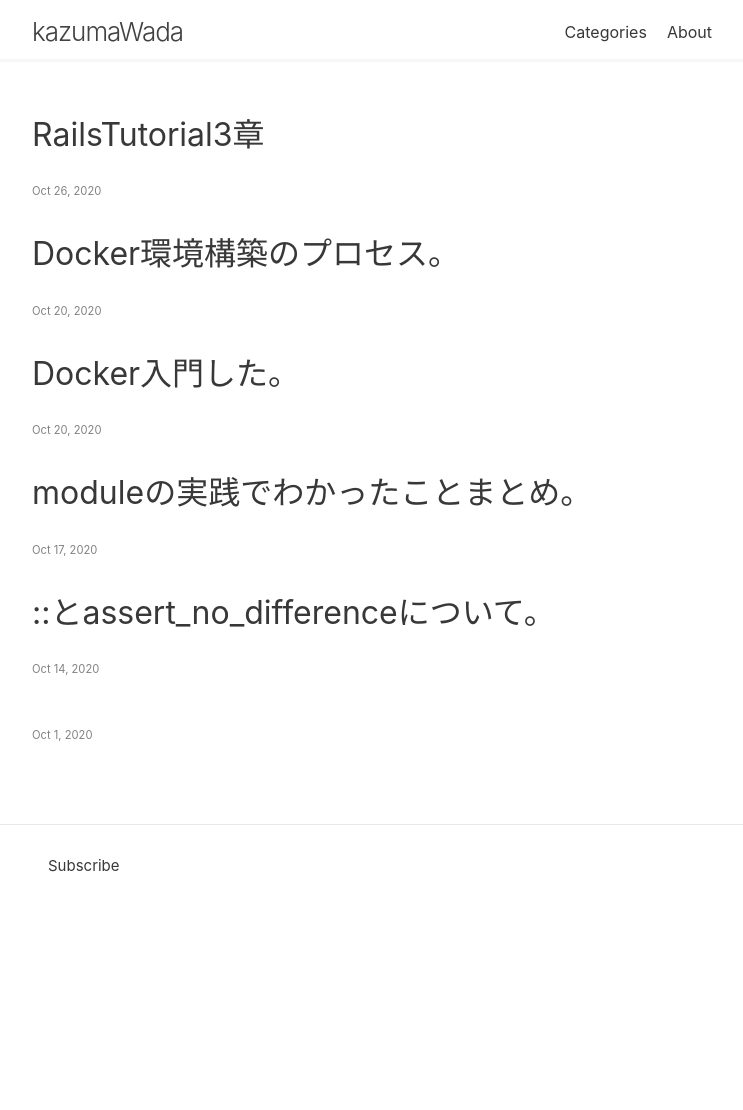
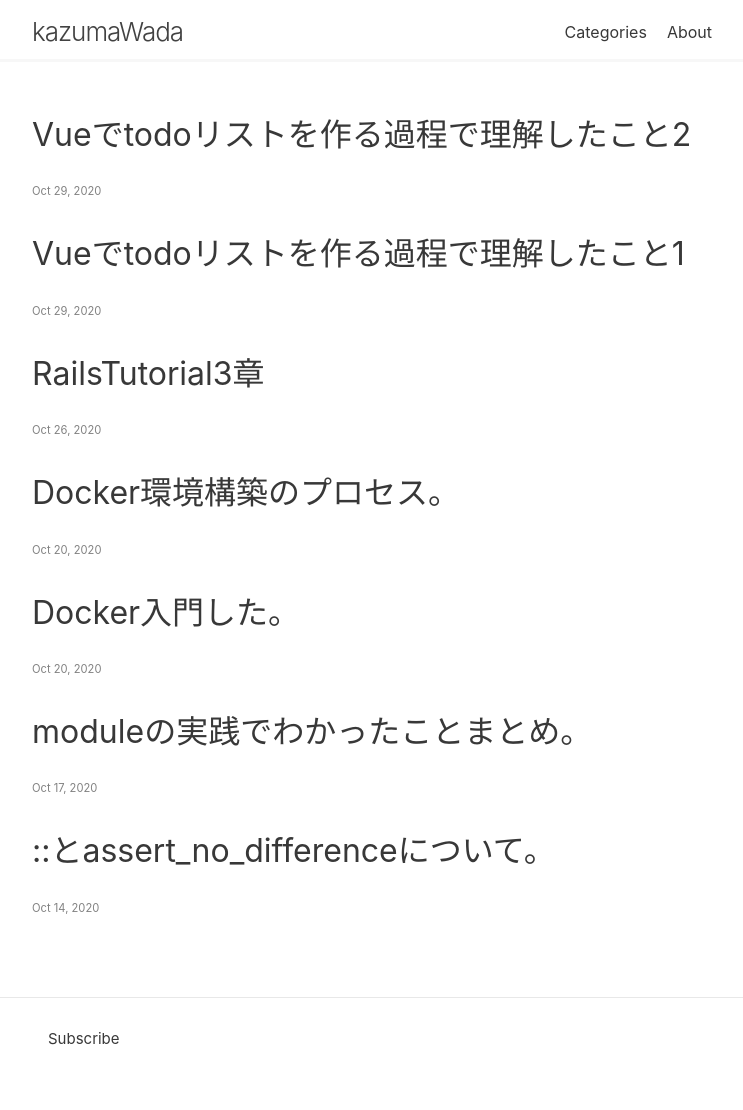
Before and after one commit to kazblog/kazblog.github.io, a Jekyll site: the page built from index.md, in a window 1280 px wide. Shown: the whole page, without its empty margins (268-1011 px from the left). Built offline with Jekyll 4.4.1, drawn with Linux system fonts in a browser that asks for light colours; before the commit the page ends 937 px from its top, so only the background shows below that.

Commit message:
new article

````diff
--- /dev/null
+++ b/_posts/2020-10-26-Docker環境構築のプロセス.md
@@ -0,0 +1,20 @@
+---
+layout: post
+title: "Docker環境構築のプロセス。"
+date: 2020-10-20 12:39:36 +0900
+categories: Built-environment
+permalink: /docker-done-right
+excerpt_separator: <!--more-->
+---
+<!--more-->
+<!-- Rails6とMySQLで作ると決めていたので、このqiitaを参考にDockerを組み込んでいきました。
+
+[https://qiita.com/nsy_13/items/9fbc929f173984c30b5d](https://qiita.com/nsy_13/items/9fbc929f173984c30b5d)
+
+<br>
+もしくは、vueも導入するから、これも必要。<br>
+[](https://ubiqlog.com/archives/13845)
+[qiita記事](https://qiita.com/terufumi1122/items/237b5465e11b26297bde)
+[](https://qiita.com/ku-ishikawa0128/items/a9f68c1838a019d77202)
+[](https://qiita.com/Ryoga_aoym/items/e1d91351389904240594)
+ -->
--- a/_posts/2020-10-26-study-log2.md
+++ /dev/null
@@ -1,64 +0,0 @@
----
-layout: post
-title: "Docker環境構築のプロセス。"
-date: 2020-10-20 12:39:36 +0900
-categories: Docker Portfolio
-permalink: /docker-done-right
-excerpt_separator: <!--more-->
----
-<!--more-->
-Rails6とMySQLで作ると決めていたので、このqiitaを参考にDockerを組み込んでいきました。
-
-[https://qiita.com/nsy_13/items/9fbc929f173984c30b5d](https://qiita.com/nsy_13/items/9fbc929f173984c30b5d)
-
-### 課題
-
-cloneしたときに、
-
-また
-
-```jsx
-$ docker-compose run web rake db:create
-```
-
-と
-
-```jsx
-$ docker-compose up
-```
-
-をしなければ、いけなかった。
-
-### 解決すること
-
-表示するだけならできるが、DBが絡んで来るから、
-
-DB、セーブデータを保存する必要がある。
-
-↓
-
-volumeを作成する
-
-```jsx
-docker volume create ボリューム名
-```
-
-```jsx
-docker run -dp 3000:3000 -v ボリューム名:/etc/hoge イメージ名
-```
-
-↓
-
-何かファイル内で変更、保存後、コンテナを削除してみる。
-
-↓
-
-コンテナを再びrunする。
-
-↓
-
-変更がそのまま残っている。
-
-↑
-
-これらは、qiitaのdocke-composeが全て実行してくれていた。
--- /dev/null
+++ b/_posts/2020-10-29-stydy-log.md
@@ -0,0 +1,131 @@
+---
+layout: post
+title: "Vueでtodoリストを作る過程で理解したこと1"
+date: 2020-10-29 12:39:36 +0900
+categories: Vue
+permalink: /things-what-i-learned-from-vue-1
+excerpt_separator: <!--more-->
+---
+
+
+ <!--more-->
+
+
+
+
+### ループの書き方,for
+
+
+
+<br>
+
+
+```javascript
+var vm = new Vue({
+    el: '#app',
+    data: {
+      todos: [
+        'task: 1',
+        'task: 2',
+        'task: 3',
+
+      ]
+    }
+  });
+})();
+```
+
+ ```html
+ <ul>
+ <li v-for="todo in todos">{{ todo }}</li>
+</ul>
+ ```
+<br><br>
+
+
+### v-on=@, v-model
+
+```html
+<input type="checkbox" v-model="todo.isDone">
+```
+<br>
+このように、v-modelの中には、メソッドを書くこともできる。
+<br>
+
+ 主に、formに使われる。inputタグなどで、動的に動く要素に使われる。
+ https://jp.vuejs.org/v2/guide/forms.html <br><br>
+
+
+
+
+
+
+
+
+
+
+
+https://vuejs.org/v2/guide/forms.html
+
+
+
+
+
+
+
+### JavaScriptの”prevent default”
+
+<br>
+
+```html
+<form @submit.prevent="addItem">
+      <input type="text" v-model="newItem">
+      <input type="submit" value="Add">
+</form>
+```
+
+<br>
+vueでは、省略して、preventと書くことができる。
+
+直訳すると、「デフォルトを防ぐ」、、、DOMはデフォルトで、イベントが発生している。自分が発生させるのと、コンピューターが自動で発生させるイベントがある。<br>
+
+自分で発生させるイベント<br>
+例 aタグのクリック<br>
+<br>
+コンピューターが自動で発生させるイベント<br>
+例　errorの出力など。<br>
+
+、、、これらの動作を妨害することが、”prevent default”の役割。
+
+
+https://qiita.com/tochiji/items/4e9e64cabc0a1cd7a1ae
+
+
+### .splice
+
+<br>
+
+```javascript
+const months = ['Jan', 'March', 'April', 'June'];
+months.splice(1, 0, 'Feb');
+// inserts at index 1
+console.log(months);
+// expected output: Array ["Jan", "Feb", "March", "April", "June"]
+
+months.splice(4, 1, 'May');
+// replaces 1 element at index 4
+console.log(months);
+// expected output: Array ["Jan", "Feb", "March", "April", "May"]
+
+```
+
+<br>
+.splice(追加する場所の配列番号, かぶったところを削除する1orしないで押し出す0, "追加するもの")
+
+
+### vueのクラス指定
+
+```html
+ <!-- todoのisDoneがtrueの場合は、doneクラスが適応される。 -->
+ <span v-bind:class="{done: todo.isDone}">{{ todo.title }}</span>
+```
--- /dev/null
+++ b/_posts/2020-10-30-stydy-log.md
@@ -0,0 +1,59 @@
+---
+layout: post
+title: "Vueでtodoリストを作る過程で理解したこと2"
+date: 2020-10-29 12:39:36 +0900
+categories: Vue
+permalink: /things-what-i-learned-from-vue-2
+excerpt_separator: <!--more-->
+---
+
+
+ <!--more-->
+
+### vueのif文(v-if,v-else)
+
+<br>
+
+```html
+<div id="app" class="container">
+    <h1>My Todos</h1>
+    <ul v-if="todos.length">
+      <li v-for="(todo, index) in todos">
+        <!-- isDoneがtrueの時に、チェックしてくれる。 -->
+        <input type="checkbox" v-model="todo.isDone">
+        <!-- todoのisDoneがtrueの場合は、doneクラスが適応される。打ち消し線のため。 -->
+      <span v-bind:class="{done: todo.isDone}">{{ todo.title }}</span>
+ <!-- ↑v-bindを省略して、書くこともできる。<span :class="{done: todo.isDone}">{{ todo.title }}</span>   -->
+      <span @click="deleteItem(index)" class="command">[×]</span>
+      </li>
+    </ul>
+    <ul v-else>
+      <li>Nothing to do, yay!</li>
+    </ul>
+    <form @submit.prevent="addItem">
+      <input type="text" v-model="newItem">
+      <input type="submit" value="Add">
+    </form>
+  </div>
+```
+
+<br>
+同じ要素内に書いてしまうと、v-forは、v-ifよりも先に実行されるため、ifが機能しない。<br>
+ul,liで書く場合に、先にulにv-ifを書く必要がある。
+
+### .filter
+
+<br>
+filterの後に、filterする条件を書く。
+
+```javascript
+const words = ['spray', 'limit', 'elite', 'exuberant', 'destruction', 'present'];
+
+const result = words.filter(word => word.length > 6);
+
+console.log(result);
+// expected output: Array ["exuberant", "destruction", "present"]
+
+```
+
+https://developer.mozilla.org/en-US/docs/Web/JavaScript/Reference/Global_Objects/Array/filter
````
Also changed, not shown: _posts/2020-10-20-study-log.md (+1 -1 lines), _posts/2020-10-26-study-log.md (deleted, +0 -9 lines), pages/Categories.md (+3 -7 lines).
